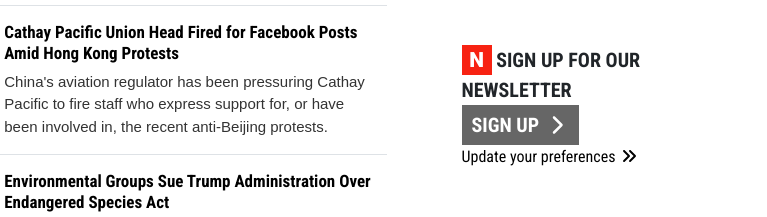
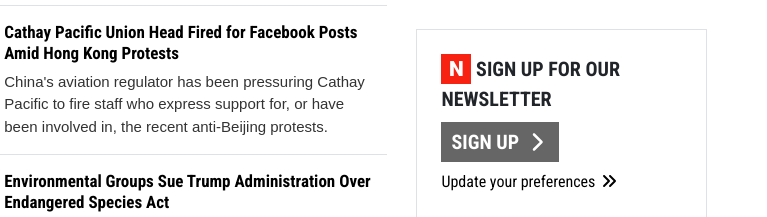
Before and after one commit to oscardelalanza/newsweek, a plain HTML site: page index.html in a window 1280 px wide. Shown: the part 1638-1855 px from the top of the page, 513-1280 px from the left. Drawn offline with nearby package versions, Linux system fonts and the light colour scheme; a web font is replaced by a local one.

Commit message:
borders, paddings and margins added to sign up section

```diff
--- a/index.html
+++ b/index.html
@@ -521,9 +521,9 @@
                 <!-- end latest news section -->
 
                 <!-- sign up section -->
-                <div class="sign-up col-lg-8 offset-lg-2 mt-lg-5 p-lg-3">
-                    <div class="title"><span class="n-icon d-inline-block">N</span> SIGN UP FOR OUR NEWSLETTER</div>
-                    <a href="" class="gray-btn d-inline-block">SIGN UP <i class="fas fa-chevron-right"></i></a>
+                <div class="sign-up col-lg-10 offset-lg-1 mt-lg-5 p-lg-4 border">
+                    <div class="title mb-lg-2"><span class="n-icon d-inline-block">N</span> SIGN UP FOR OUR NEWSLETTER</div>
+                    <a href="" class="gray-btn d-inline-block mb-lg-2">SIGN UP <i class="fas fa-chevron-right"></i></a>
                     <a href="#" class="d-block">Update your preferences <i class="fas fa-angle-double-right"></i></a>
                 </div>
                 <!-- sign up section -->
```
